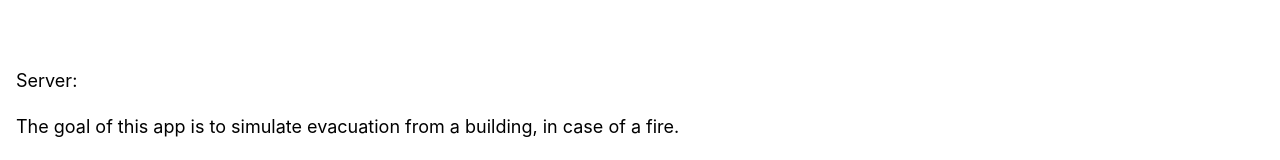
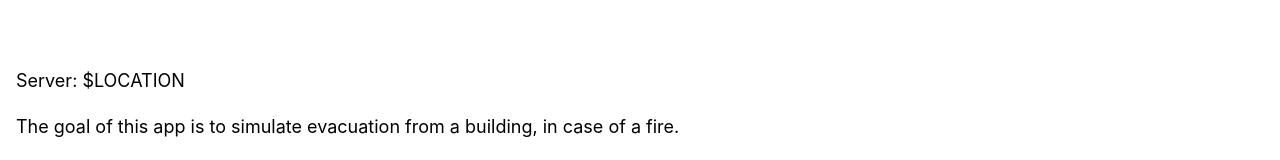
Before and after one commit to Benz56/Evac, a React (Create React App) app in the folder Frontend/: page / in a window 1280 px wide. Shown: the part 239-399 px from the top of the page. Built offline with nearby package versions, Linux system fonts and the light colour scheme; no server answers.

Commit message:
Trying cloud build default substitutions.

```diff
--- a/Frontend/src/screens/IntroductionScreens.tsx
+++ b/Frontend/src/screens/IntroductionScreens.tsx
@@ -15,7 +15,7 @@ const IntroductionScreen = () => {
 
       <div className='paragraphs'>
         <p>
-          Server: {process.env.SERVER_NAME}
+          Server: $LOCATION
         </p>
         <p>
           The goal of this app is to simulate evacuation from a building, in case of a fire.
```
